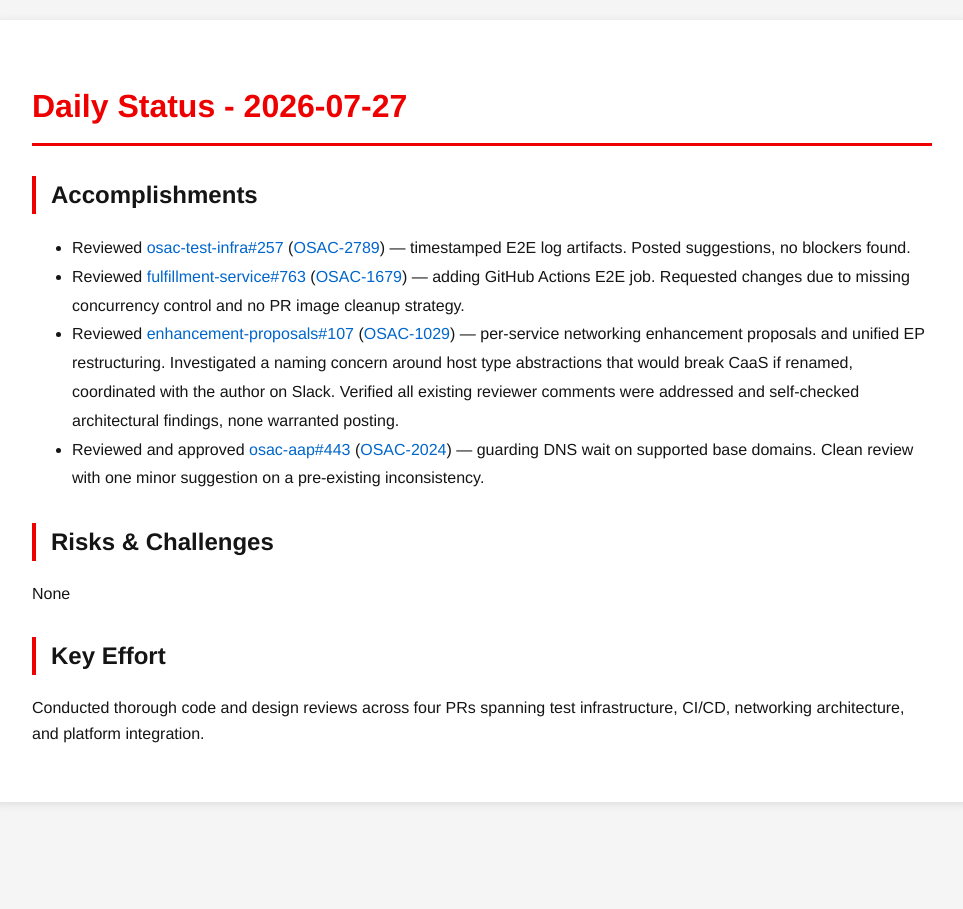
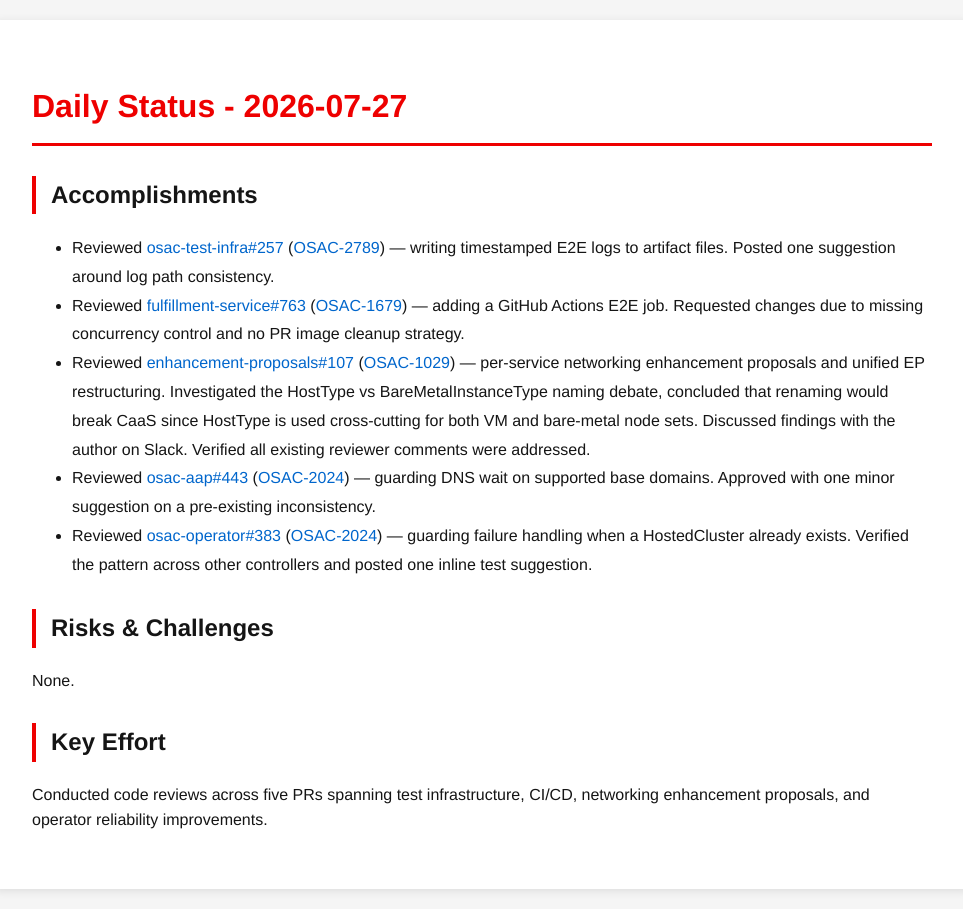
Before and after one commit to tzvatot/daily-status, a Jekyll site: the page built from 2026-07-27.md, in a window 1280 px wide. Shown: the whole page, without its empty margins (158-1121 px from the left). Built offline with Jekyll 4.4.1, drawn with Linux system fonts in a browser that asks for light colours.

Commit message:
Daily status update - 2026-07-27

```diff
--- a/2026-07-27.md
+++ b/2026-07-27.md
@@ -7,13 +7,14 @@
 # Daily Status - 2026-07-27
 
 ## Accomplishments
-- Reviewed [osac-test-infra#257](https://github.com/osac-project/osac-test-infra/pull/257) ([OSAC-2789](https://redhat.atlassian.net/browse/OSAC-2789)) — timestamped E2E log artifacts. Posted suggestions, no blockers found.
-- Reviewed [fulfillment-service#763](https://github.com/osac-project/fulfillment-service/pull/763) ([OSAC-1679](https://redhat.atlassian.net/browse/OSAC-1679)) — adding GitHub Actions E2E job. Requested changes due to missing concurrency control and no PR image cleanup strategy.
-- Reviewed [enhancement-proposals#107](https://github.com/osac-project/enhancement-proposals/pull/107) ([OSAC-1029](https://redhat.atlassian.net/browse/OSAC-1029)) — per-service networking enhancement proposals and unified EP restructuring. Investigated a naming concern around host type abstractions that would break CaaS if renamed, coordinated with the author on Slack. Verified all existing reviewer comments were addressed and self-checked architectural findings, none warranted posting.
-- Reviewed and approved [osac-aap#443](https://github.com/osac-project/osac-aap/pull/443) ([OSAC-2024](https://redhat.atlassian.net/browse/OSAC-2024)) — guarding DNS wait on supported base domains. Clean review with one minor suggestion on a pre-existing inconsistency.
+- Reviewed [osac-test-infra#257](https://github.com/osac-project/osac-test-infra/pull/257) ([OSAC-2789](https://redhat.atlassian.net/browse/OSAC-2789)) — writing timestamped E2E logs to artifact files. Posted one suggestion around log path consistency.
+- Reviewed [fulfillment-service#763](https://github.com/osac-project/fulfillment-service/pull/763) ([OSAC-1679](https://redhat.atlassian.net/browse/OSAC-1679)) — adding a GitHub Actions E2E job. Requested changes due to missing concurrency control and no PR image cleanup strategy.
+- Reviewed [enhancement-proposals#107](https://github.com/osac-project/enhancement-proposals/pull/107) ([OSAC-1029](https://redhat.atlassian.net/browse/OSAC-1029)) — per-service networking enhancement proposals and unified EP restructuring. Investigated the HostType vs BareMetalInstanceType naming debate, concluded that renaming would break CaaS since HostType is used cross-cutting for both VM and bare-metal node sets. Discussed findings with the author on Slack. Verified all existing reviewer comments were addressed.
+- Reviewed [osac-aap#443](https://github.com/osac-project/osac-aap/pull/443) ([OSAC-2024](https://redhat.atlassian.net/browse/OSAC-2024)) — guarding DNS wait on supported base domains. Approved with one minor suggestion on a pre-existing inconsistency.
+- Reviewed [osac-operator#383](https://github.com/osac-project/osac-operator/pull/383) ([OSAC-2024](https://redhat.atlassian.net/browse/OSAC-2024)) — guarding failure handling when a HostedCluster already exists. Verified the pattern across other controllers and posted one inline test suggestion.
 
 ## Risks & Challenges
-None
+None.
 
 ## Key Effort
-Conducted thorough code and design reviews across four PRs spanning test infrastructure, CI/CD, networking architecture, and platform integration.
+Conducted code reviews across five PRs spanning test infrastructure, CI/CD, networking enhancement proposals, and operator reliability improvements.
```
